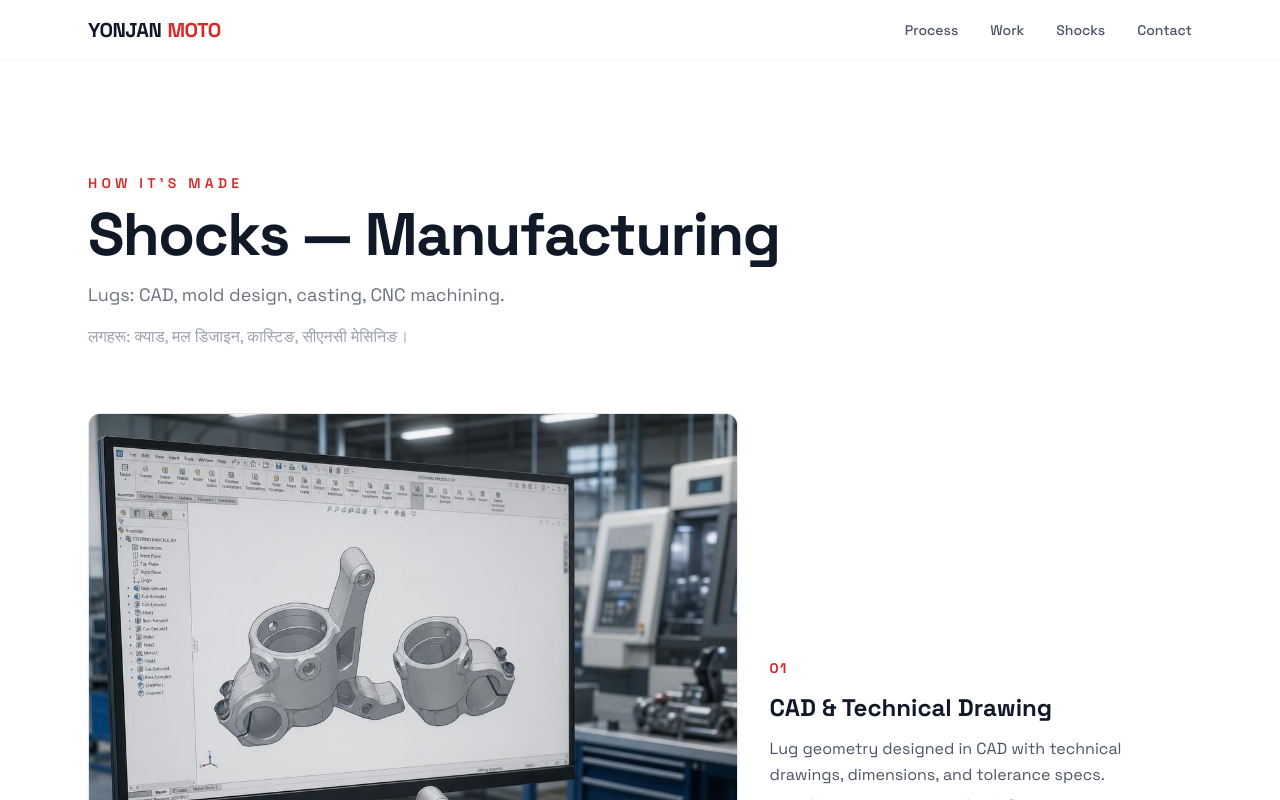
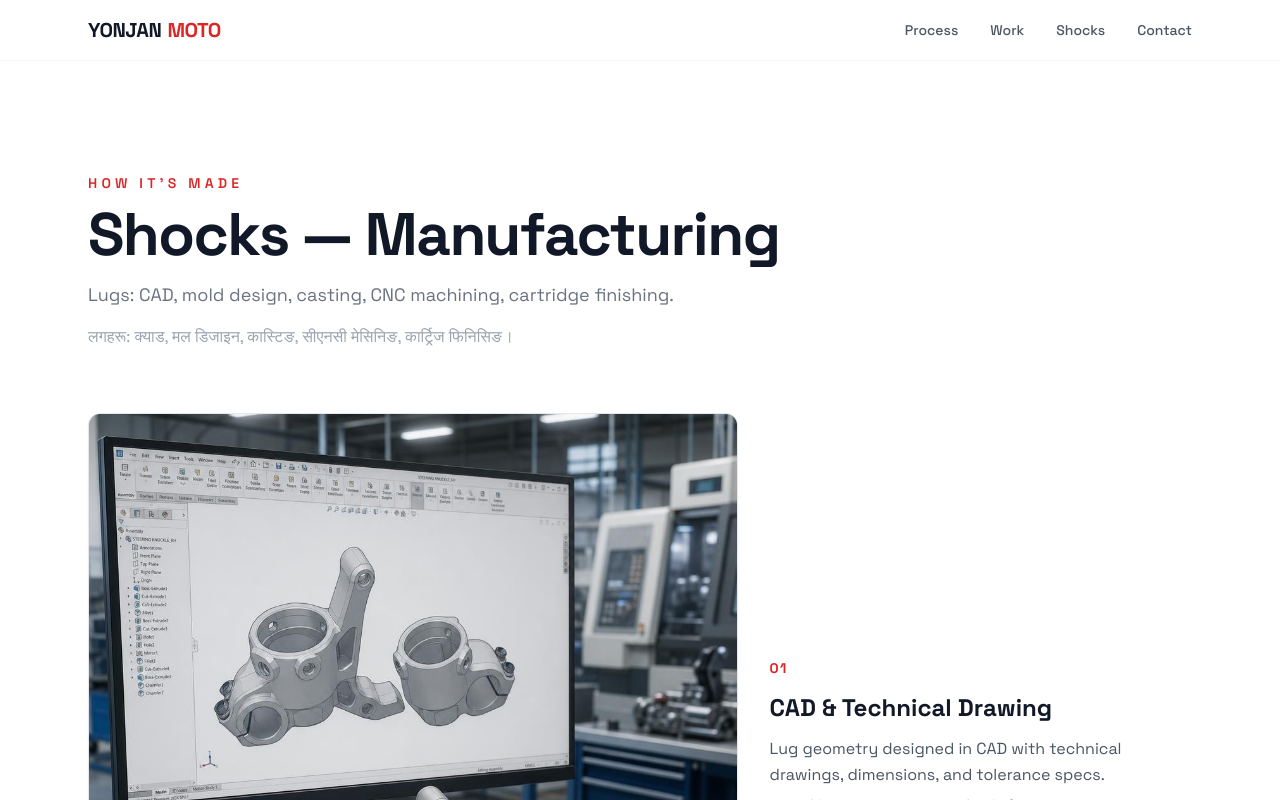
Before and after one commit to arjunyonjan/yonjan-moto, a Next.js app: page /shocks in a window 1280 px wide. Shown: the top 800 px of the page. Built offline with nearby package versions, Linux system fonts and the light colour scheme.

Commit message:
shocks: add cartridge top cap step (8 total)

```diff
--- a/app/shocks/page.tsx
+++ b/app/shocks/page.tsx
@@ -34,7 +34,7 @@ const steps = [
     img: '/images/casting-process.png',
     step: '05',
     title: 'Casting Process',
-    en: 'Mold closed, aluminum poured, cooling, mold opened. Made Strong. Made Precise.',
+    en: 'Mold closed, aluminum poured, cooling, mold opened.',
     np: 'मल बनाइन्छ, एलुमिनियम हालिन्छ, ठण्डा, खोलिन्छ।',
   },
   {
@@ -47,9 +47,16 @@ const steps = [
   {
     img: '/images/lug-machining.png',
     step: '07',
-    title: 'CNC Machining',
+    title: 'CNC Lug Machining',
     en: 'CNC drilling bores, faces, and slots to precise tolerance. Coolant carries away chips.',
     np: 'बोर, सतह र स्लट सटीक ड्रिल तथा मिलिङ गरिन्छ।',
+  },
+  {
+    img: '/images/cartridge-top-cap.png',
+    step: '08',
+    title: 'Cartridge Top Cap',
+    en: 'Gold-plated cartridge top cap — CAD design, CNC machining, polished finish with precision concentric rings.',
+    np: 'गल्ड प्लेटेड क्याबिनेट टप क्याप — सीएनसी मेसिनिङ, पोलिशेड।',
   },
 ];
 
@@ -61,8 +68,8 @@ export default function Shocks() {
         <div className="max-w-6xl mx-auto px-6">
           <p className="text-sm font-semibold tracking-[0.3em] text-accent uppercase mb-3">How It&apos;s Made</p>
           <h1 className="text-4xl sm:text-6xl font-extrabold text-xxl tracking-tight mb-4">Shocks — Manufacturing</h1>
-          <p className="text-gray-500 max-w-2xl text-lg mb-4">Lugs: CAD, mold design, casting, CNC machining.</p>
-          <p className="text-gray-400 max-w-2xl mb-16">लगहरू: क्याड, मल डिजाइन, कास्टिङ, सीएनसी मेसिनिङ।</p>
+          <p className="text-gray-500 max-w-2xl text-lg mb-4">Lugs: CAD, mold design, casting, CNC machining, cartridge finishing.</p>
+          <p className="text-gray-400 max-w-2xl mb-16">लगहरू: क्याड, मल डिजाइन, कास्टिङ, सीएनसी मेसिनिङ, कार्ट्रिज फिनिसिङ।</p>
 
           <div className="space-y-16">
             {steps.map((s) => (
```
Also changed, not shown: public/images/cartridge-top-cap.png (added).
